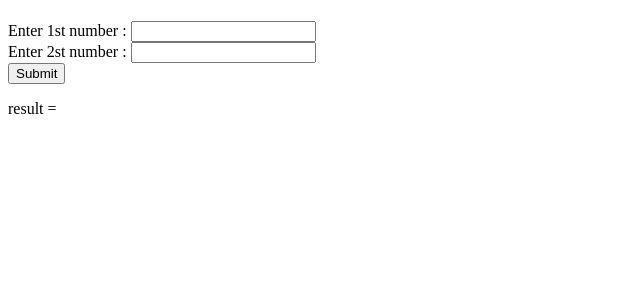
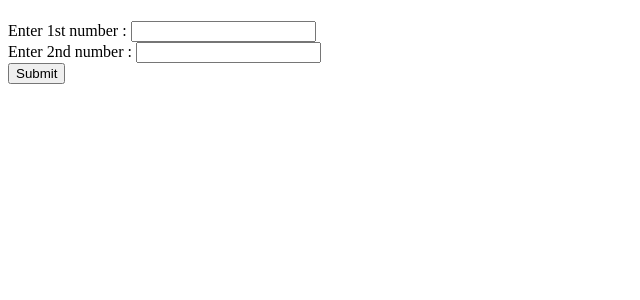
Before and after one commit to abhishekvardhan/pythonfiles, a Django app: page / in a window 1280 px wide. Shown: the top 300 px of the page, without its empty margins (0-640 px from the left). Run offline with Django 3.2, Linux system fonts and the light colour scheme; some libraries are stand-ins or nearby versions.

Commit message:
v2 of index.html

```diff
--- a/project/telsko/templates/index.html
+++ b/project/telsko/templates/index.html
@@ -11,9 +11,9 @@
 <form action="add" method="POST">
     {% csrf_token %}
     Enter 1st number : <input type="text" name="num1"><br>
-    Enter 2st number : <input type="text" name="num2"><br>
+    Enter 2nd number : <input type="text" name="num2"><br>
     <input type="submit">
 
 </form>
-<p>result = {{result}}</p>
+
 </body></html>
```
